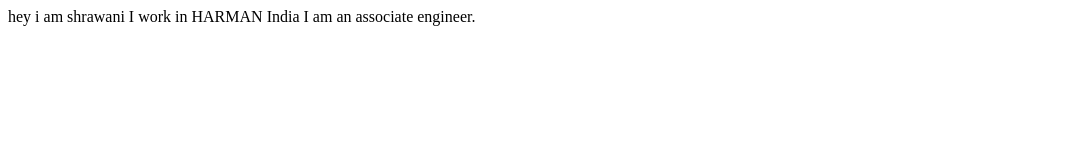
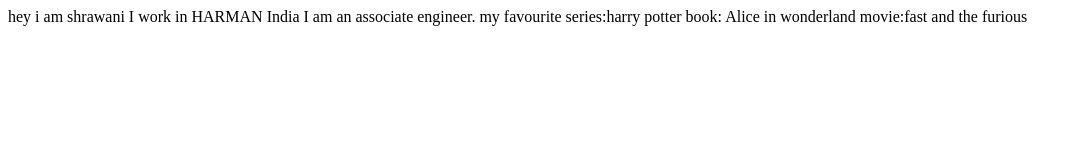
Before and after one commit to shrawani0602/Shrawaniportfolio, a plain HTML site: page index.html in a window 1280 px wide. Shown: the whole page, without its empty margins (0-1082 px from the left). Drawn offline with Linux system fonts and the light colour scheme.

Commit message:
update hobby

```diff
--- a/index.html
+++ b/index.html
@@ -10,5 +10,9 @@
     hey i am shrawani
     I work in HARMAN India
     I am an associate engineer.
+
+    my favourite series:harry potter
+    book: Alice in wonderland
+    movie:fast and the furious
 </body>
 </html>
```
